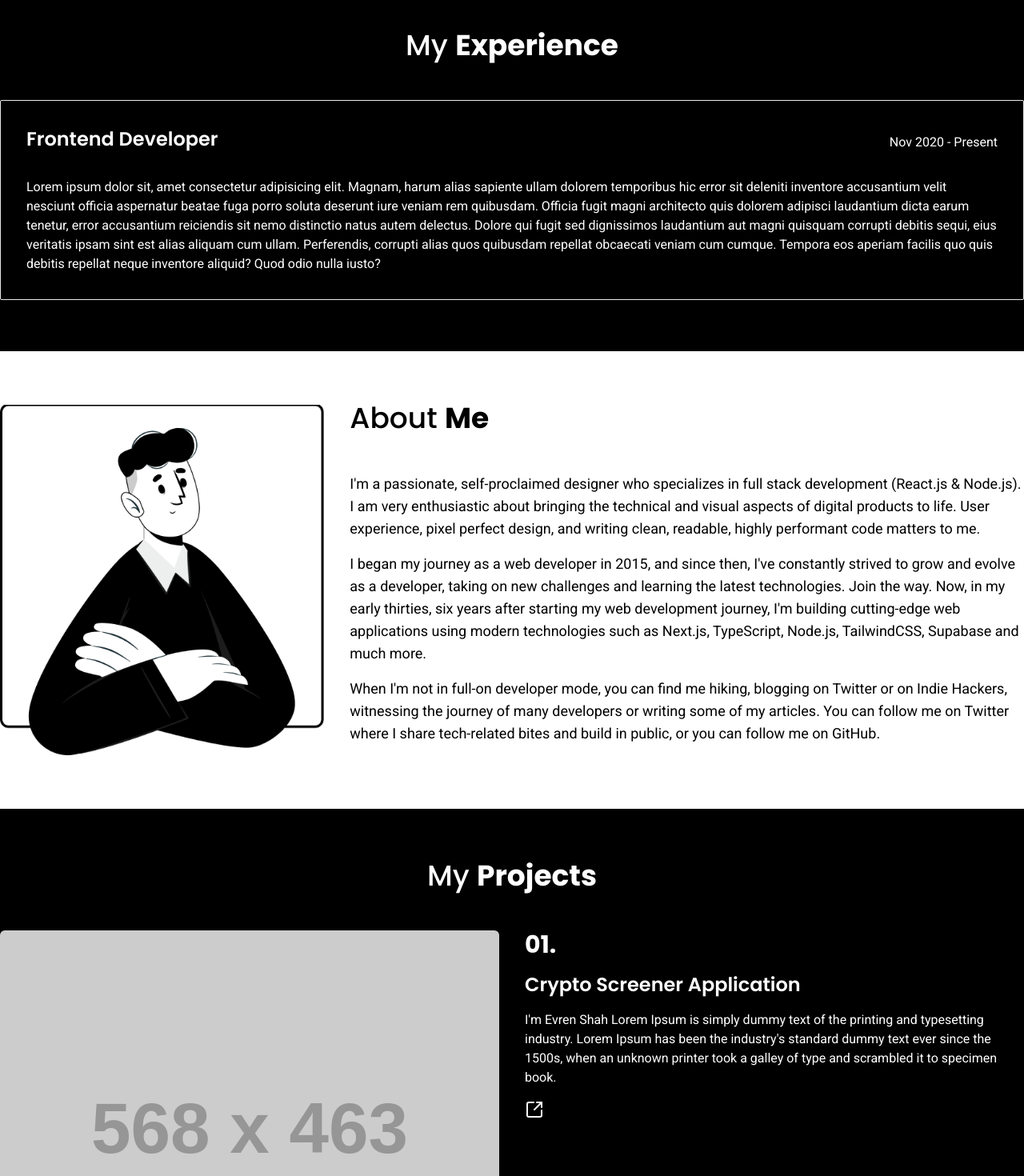
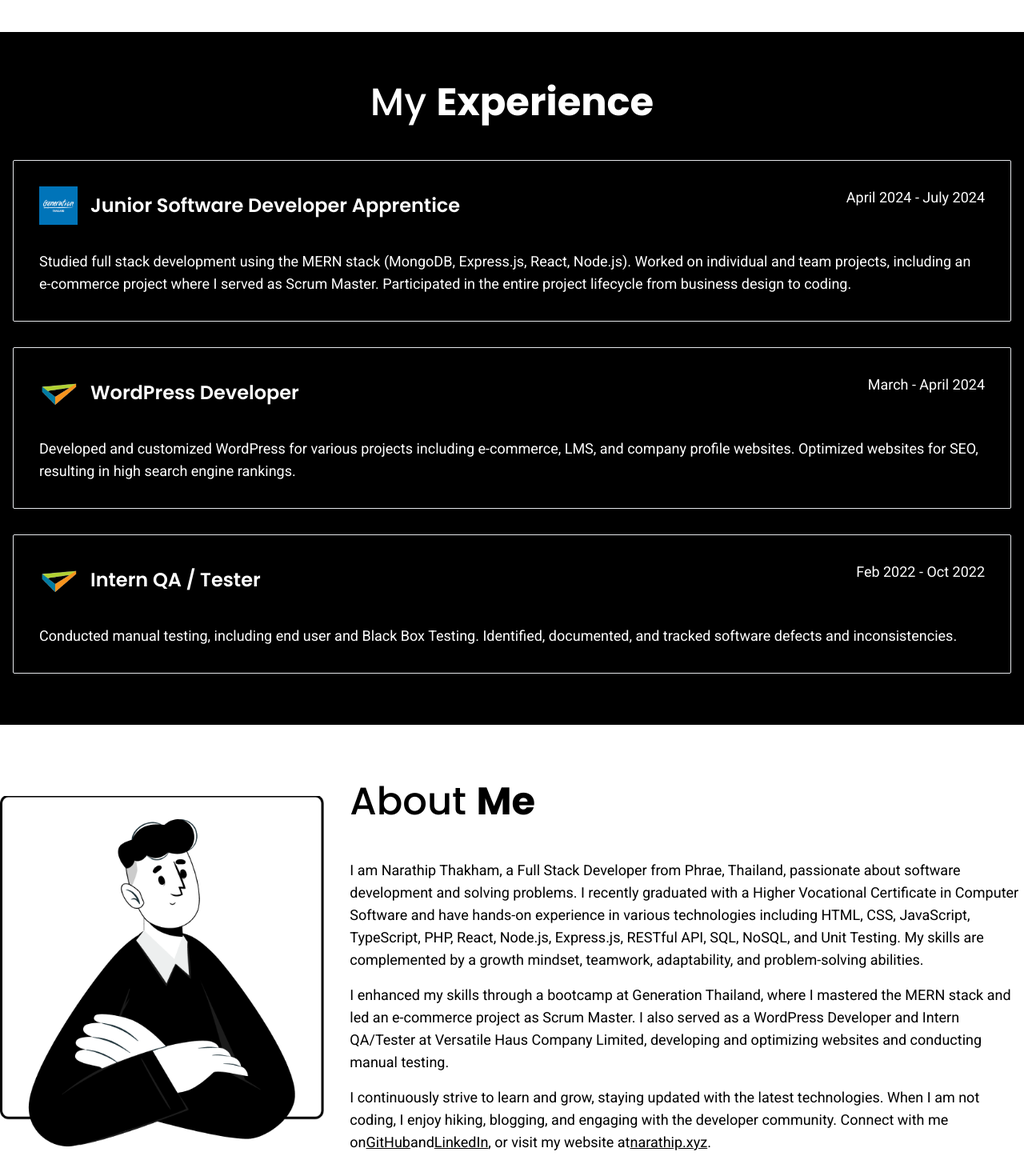
Before and after one commit to Narathip99/naay-portfolio, a React (Vite) app: page / in a window 1280 px wide. Shown: the part 1320-2790 px from the top of the page at 80% size. Built offline with nearby package versions, Linux system fonts and the light colour scheme.

Commit message:
fished landing page and content

```diff
--- a/src/index.css
+++ b/src/index.css
@@ -13,6 +13,7 @@ h6 {
 
 body {
   @apply font-sans;
+  @apply text-lg
 }
 
 @layer utilities {
--- a/src/pages/home/AboutMe.tsx
+++ b/src/pages/home/AboutMe.tsx
@@ -11,32 +11,42 @@ const AboutMe: React.FC = () => {
           className="object-contain max-w-full h-auto"
         />
       </figure>
-      <div className="col-span-1 md:col-span-8 flex flex-col justify-center">
-        <h1 className="text-4xl font-medium mb-12">
+      <div className="col-span-1 md:col-span-8 flex flex-col justify-start">
+        <h1 className="text-5xl font-medium mt-2 mb-12">
           About <span className="font-bold">Me</span>
         </h1>
-        <p className="text-lg mb-4">
-          I'm a passionate, self-proclaimed designer who specializes in full
-          stack development (React.js & Node.js). I am very enthusiastic about
-          bringing the technical and visual aspects of digital products to life.
-          User experience, pixel perfect design, and writing clean, readable,
-          highly performant code matters to me.
+        <p className="mb-4">
+          I am Narathip Thakham, a Full Stack Developer from Phrae, Thailand,
+          passionate about software development and solving problems. I recently
+          graduated with a Higher Vocational Certificate in Computer Software
+          and have hands-on experience in various technologies including HTML,
+          CSS, JavaScript, TypeScript, PHP, React, Node.js, Express.js, RESTful
+          API, SQL, NoSQL, and Unit Testing. My skills are complemented by a
+          growth mindset, teamwork, adaptability, and problem-solving abilities.
         </p>
-        <p className="text-lg mb-4">
-          I began my journey as a web developer in 2015, and since then, I've
-          constantly strived to grow and evolve as a developer, taking on new
-          challenges and learning the latest technologies. Join the way. Now, in
-          my early thirties, six years after starting my web development
-          journey, I'm building cutting-edge web applications using modern
-          technologies such as Next.js, TypeScript, Node.js, TailwindCSS,
-          Supabase and much more.
+        <p className="mb-4">
+          I enhanced my skills through a bootcamp at Generation Thailand, where
+          I mastered the MERN stack and led an e-commerce project as Scrum
+          Master. I also served as a WordPress Developer and Intern QA/Tester at
+          Versatile Haus Company Limited, developing and optimizing websites and
+          conducting manual testing.
         </p>
-        <p className="text-lg mb-4">
-          When I'm not in full-on developer mode, you can find me hiking,
-          blogging on Twitter or on Indie Hackers, witnessing the journey of
-          many developers or writing some of my articles. You can follow me on
-          Twitter where I share tech-related bites and build in public, or you
-          can follow me on GitHub.
+        <p className="mb-4">
+          I continuously strive to learn and grow, staying updated with the
+          latest technologies. When I am not coding, I enjoy hiking, blogging,
+          and engaging with the developer community. Connect with me on
+          <a href="https://github.com/Narathip99" className="underline">
+            GitHub
+          </a>
+          and
+          <a href="https://linkedin.com/in/narathip-tk" className="underline">
+            LinkedIn
+          </a>
+          , or visit my website at
+          <a href="http://narathip.xyz" className="underline">
+            narathip.xyz
+          </a>
+          .
         </p>
       </div>
     </section>
--- a/src/pages/home/Experience.tsx
+++ b/src/pages/home/Experience.tsx
@@ -1,35 +1,58 @@
 import React from "react";
+import iconVersatileHaus from "../../assets/icons/icon-versatile-haus.png";
+import iconGenerationThailand from "../../assets/icons/icon-generation-thailand.png";
+
+const experience = [
+  {
+    title: "Junior Software Developer Apprentice",
+    company: "Generation Thailand",
+    icon: iconGenerationThailand,
+    duration: "April 2024 - July 2024",
+    description:
+      "Studied full stack development using the MERN stack (MongoDB, Express.js, React, Node.js). Worked on individual and team projects, including an e-commerce project where I served as Scrum Master. Participated in the entire project lifecycle from business design to coding.",
+  },
+  {
+    title: "WordPress Developer",
+    company: "Versatile Haus Company Limited",
+    icon: iconVersatileHaus,
+    duration: "March - April 2024",
+    description:
+      "Developed and customized WordPress for various projects including e-commerce, LMS, and company profile websites. Optimized websites for SEO, resulting in high search engine rankings.",
+  },
+  {
+    title: "Intern QA / Tester",
+    company: "Versatile Haus Company Limited",
+    icon: iconVersatileHaus,
+    duration: "Feb 2022 - Oct 2022",
+    description:
+      "Conducted manual testing, including end user and Black Box Testing. Identified, documented, and tracked software defects and inconsistencies.",
+  },
+];
 
 const Experience: React.FC = () => {
   return (
     <section className="bg-black text-white py-16">
-      <div className="container">
-        <h1 className="text-4xl text-center font-medium mb-12">
+      <div className="container mx-auto px-4">
+        <h1 className="text-5xl text-center font-medium mb-12">
           My <span className="font-bold">Experience</span>
         </h1>
 
         <div className="flex flex-col gap-8">
-          {/* card */}
-          <div className="flex flex-col gap-8 border rounded-sm py-8 px-8">
-            <div className="flex flex-col lg:flex-row items-start lg:items-end justify-between">
-              <h3 className="text-2xl font-semibold">Frontend Developer</h3>
-              <p>Nov 2020 - Present</p>
+          {experience.map((job, index) => (
+            <div
+              key={index}
+              className="flex flex-col gap-8 border rounded-sm py-8 px-8"
+            >
+              <div className="flex flex-col gap-2 lg:flex-row items-start justify-between">
+                <div className="flex gap-4 items-center">
+                  <img src={job.icon} alt={job.company} className="w-12 h-12" />
+                  <h3 className="text-2xl font-semibold">{job.title}</h3>
+                </div>
+                <p>{job.duration}</p>
+              </div>
+              <p>{job.description}</p>
             </div>
-            <p>
-              Lorem ipsum dolor sit, amet consectetur adipisicing elit. Magnam,
-              harum alias sapiente ullam dolorem temporibus hic error sit
-              deleniti inventore accusantium velit nesciunt officia aspernatur
-              beatae fuga porro soluta deserunt iure veniam rem quibusdam.
-              Officia fugit magni architecto quis dolorem adipisci laudantium
-              dicta earum tenetur, error accusantium reiciendis sit nemo
-              distinctio natus autem delectus. Dolore qui fugit sed dignissimos
-              laudantium aut magni quisquam corrupti debitis sequi, eius
-              veritatis ipsam sint est alias aliquam cum ullam. Perferendis,
-              corrupti alias quos quibusdam repellat obcaecati veniam cum
-              cumque. Tempora eos aperiam facilis quo quis debitis repellat
-              neque inventore aliquid? Quod odio nulla iusto?
-            </p>
-          </div>
+          ))}
         </div>
       </div>
     </section>
--- a/src/pages/home/HeroBaner.tsx
+++ b/src/pages/home/HeroBaner.tsx
@@ -1,8 +1,8 @@
 import React from "react";
 // components
 import Button from "../../components/ui/Button";
-// icons and img
-import heroBaner from "../../assets/images/hero-banner.png";
+// icons and images
+import heroBanner from "../../assets/images/hero-banner.png";
 import iconGithub from "../../assets/icons/icon-github.svg";
 import iconLinkedin from "../../assets/icons/icon-linkedin-in.svg";
 import iconPhone from "../../assets/icons/icon-phone-solid.svg";
@@ -25,13 +25,11 @@ const HeroBaner: React.FC = () => {
             <h1>
               Hi, I am <span className="font-bold">Narathip Thakham.</span>
             </h1>
-
             <h1 className="my-4">
               <span className="text-6xl md:text-7xl font-bold font-outline">
                 Fullstack Developer
               </span>
             </h1>
-
             <h1>
               based in <span className="font-bold">Phrae, Thailand.</span>
             </h1>
@@ -42,12 +40,16 @@ const HeroBaner: React.FC = () => {
             proactive problem-solving approach and a love for technology.
             Experienced in various projects, I bring dedication and strong
             skills to every task. Eager to apply my knowledge and drive
-            innovation in the tech industry. while continuously learning and
+            innovation in the tech industry while continuously learning and
             growing to meet new challenges.
           </p>
         </div>
 
-        <img src={heroBaner} alt="" className="hidden lg:block w-1/2" />
+        <img
+          src={heroBanner}
+          alt="Hero Banner"
+          className="hidden lg:block w-1/2"
+        />
 
         <div className="mt-12 lg:absolute lg:-bottom-16 2xl:-bottom-6 left-0">
           <div className="flex gap-4">
@@ -59,7 +61,7 @@ const HeroBaner: React.FC = () => {
             >
               <img
                 src={iconGithub}
-                alt=""
+                alt="GitHub"
                 className="w-6 h-6 transition-transform duration-300 ease-in-out group-hover:invert"
               />
             </Button>
@@ -71,7 +73,7 @@ const HeroBaner: React.FC = () => {
             >
               <img
                 src={iconLinkedin}
-                alt=""
+                alt="LinkedIn"
                 className="w-6 h-6 transition-transform duration-300 ease-in-out group-hover:invert"
               />
             </Button>
@@ -81,7 +83,7 @@ const HeroBaner: React.FC = () => {
             >
               <img
                 src={iconPhone}
-                alt=""
+                alt="Phone"
                 className="w-6 h-6 transition-transform duration-300 ease-in-out group-hover:invert"
               />
             </Button>
@@ -91,7 +93,7 @@ const HeroBaner: React.FC = () => {
             >
               <img
                 src={iconEnvelope}
-                alt=""
+                alt="Mail"
                 className="w-6 h-6 transition-transform duration-300 ease-in-out group-hover:invert"
               />
             </Button>
--- a/src/pages/home/Project.tsx
+++ b/src/pages/home/Project.tsx
@@ -1,57 +1,69 @@
 import React from "react";
 import { SquareArrowOutUpRight } from "lucide-react";
+import { Link } from "react-router-dom";
 
 const projects = [
   {
     id: 1,
-    title: "Crypto Screener Application",
+    title: "Mutayloo Project E-Commerce",
     description:
-      "I'm Evren Shah Lorem Ipsum is simply dummy text of the printing and typesetting industry. Lorem Ipsum has been the industry's standard dummy text ever since the 1500s, when an unknown printer took a galley of type and scrambled it to specimen book.",
-    image: "https://via.placeholder.com/568x463",
+      "Utilized the MERN stack (MongoDB, Express.js, React, Node.js) for the development. Emphasized clean code practices to facilitate team collaboration and easy maintenance. Collaborated with a team of 4 developers, holding regular scrum meetings and using version control with Git to ensure smooth integration of code.",
+    image: "https://via.placeholder.com/1920x1080",
+    link: "https://mutayloo.com/",
   },
   {
     id: 2,
-    title: "Euphoria - Ecommerce (Apparels) Website Template",
+    title: "Project Performance Reporting",
     description:
-      "I'm Evren Shah Lorem Ipsum is simply dummy text of the printing and typesetting industry. Lorem Ipsum has been the industry's standard dummy text ever since the 1500s, when an unknown printer took a galley of type and scrambled it to specimen book.",
-    image: "https://via.placeholder.com/568x463",
+      "Developed a web-based system for reporting project performance following the PDCA model. Awarded 2nd runner-up, gold medal level for software innovation and embedded systems.",
+    image: "https://via.placeholder.com/1920x1080",
+    link: "#",
   },
   {
     id: 3,
-    title: "Blog Website Template",
+    title: "Activity Management System",
     description:
-      "I'm Evren Shah Lorem Ipsum is simply dummy text of the printing and typesetting industry. Lorem Ipsum has been the industry's standard dummy text ever since the 1500s, when an unknown printer took a galley of type and scrambled it to specimen book.",
-    image: "https://via.placeholder.com/568x463",
+      "Developed a web system for managing activities, allowing students to view participation percentages and submit activities. Provided teachers with tools to check attendance and review submitted activities for their students.",
+    image: "https://via.placeholder.com/1920x1080",
+    link: "#",
   },
 ];
 
 const Projects: React.FC = () => {
   return (
     <section className="py-16 bg-black text-white">
-      <div className="container">
-        <h1 className="text-4xl text-center font-medium mb-12">
+      <div className="container mx-auto px-4">
+        <h1 className="text-5xl text-center font-medium mb-16">
           My <span className="font-bold">Projects</span>
         </h1>
 
-        {/* projects */}
-        <div className="flex flex-col gap-16">
+        <div className="flex flex-col gap-32">
           {projects.map((project) => (
             <div
               key={project.id}
-              className={`
-                flex flex-col gap-8
-                ${project.id % 2 === 0 ? "lg:flex-row-reverse" : "lg:flex-row"}
-              `}
+              className={`flex flex-col gap-8 ${
+                project.id % 2 === 0 ? "lg:flex-row-reverse" : "lg:flex-row"
+              }`}
             >
               <article className="w-full lg:w-1/2 rounded-md overflow-hidden">
-                <img src={project.image} alt="" className="w-full h-auto" />
+                <img
+                  src={project.image}
+                  alt={project.title}
+                  className="w-full h-auto max-h-[400px] object-cover"
+                />
               </article>
 
               <div className="w-full lg:w-1/2 flex flex-col gap-4">
-                <h2 className="text-3xl font-bold">0{project.id}.</h2>
+                <h2 className="text-4xl font-bold">0{project.id}.</h2>
                 <h2 className="text-2xl font-semibold">{project.title}</h2>
                 <p>{project.description}</p>
-                <SquareArrowOutUpRight className="w-6 h-6" />
+                <Link
+                  to={project.link}
+                  target="_blank"
+                  rel="noopener noreferrer"
+                >
+                  <SquareArrowOutUpRight className="w-6 h-6" />
+                </Link>
               </div>
             </div>
           ))}
--- a/src/pages/home/Skills.tsx
+++ b/src/pages/home/Skills.tsx
@@ -40,8 +40,8 @@ const skills = [
 
 const Skills: React.FC = () => {
   return (
-    <section className="container mx-auto py-12">
-      <h1 className="text-4xl text-center font-medium mb-12">
+    <section className="container mx-auto py-16">
+      <h1 className="text-5xl text-center font-medium mb-12">
         My <span className="font-bold">Skills</span>
       </h1>
 
```
Also changed, not shown: src/assets/icons/icon-generation-thailand.png (added), src/assets/icons/icon-versatile-haus.png (added).
